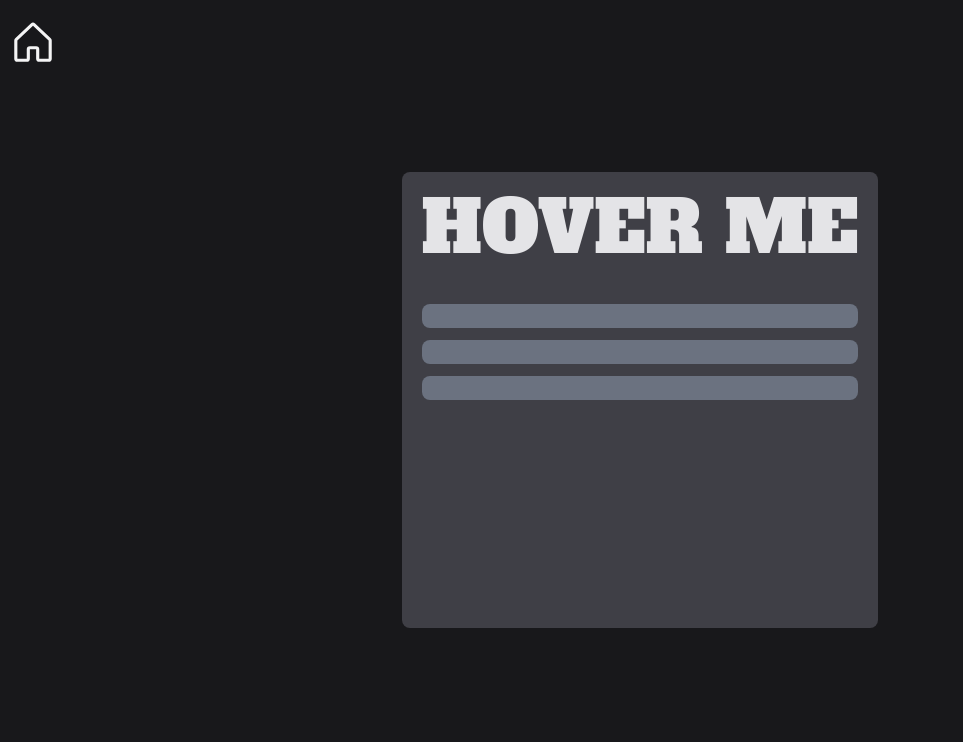
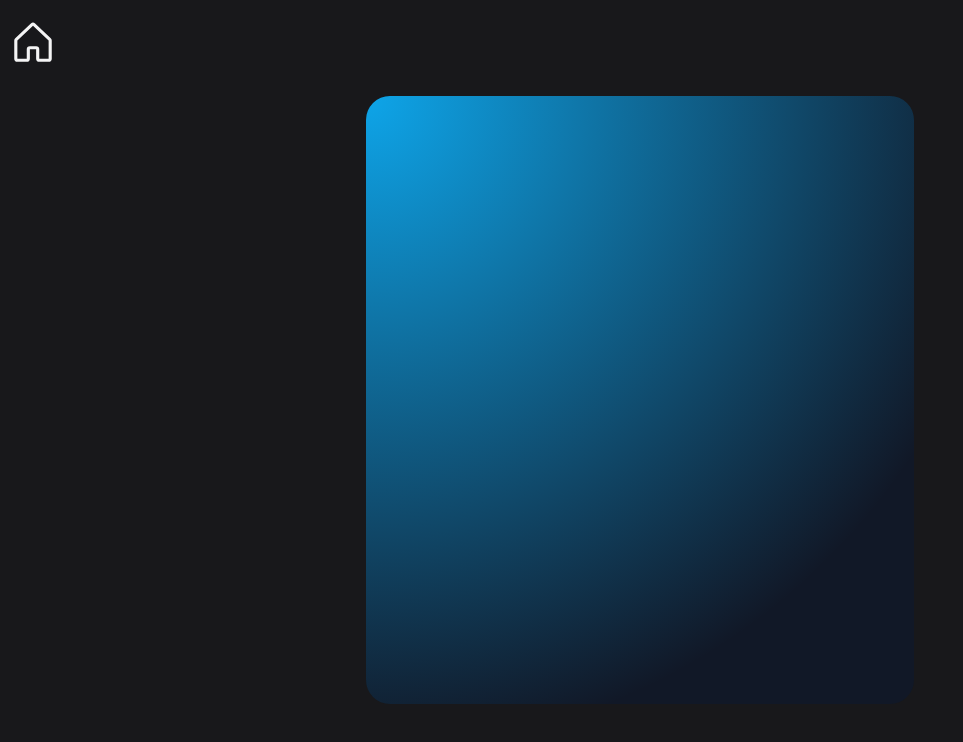
Before and after one commit to 0x7266/framer_motion_practice, a React (Vite) app: page /gradientonhover in a window 1280 px wide. Shown: the top 742 px of the page, without its empty margins (0-963 px from the left). Built offline with nearby package versions, Linux system fonts and the light colour scheme.

Commit message:
getting x and y position

```diff
--- a/src/pages/GradientOnHover.tsx
+++ b/src/pages/GradientOnHover.tsx
@@ -1,8 +1,16 @@
+import { motion } from "framer-motion";
+import { MouseEvent } from "react";
+import HomeIcon from "../assets/HomeIcon";
 import { Link } from "react-router-dom";
-import { motion } from "framer-motion";
-import HomeIcon from "../assets/HomeIcon";
 
-export default function GradientOnHover() {
+export default function Demo() {
+	function handleMouseMove({ currentTarget, clientX, clientY }: MouseEvent) {
+		const { left, top } = currentTarget.getBoundingClientRect();
+
+		const xPosition = clientX - left;
+		const yPosition = clientY - top;
+	}
+
 	return (
 		<>
 			<motion.div
@@ -14,17 +22,29 @@ export default function GradientOnHover() {
 					<HomeIcon />
 				</Link>
 			</motion.div>
-			<div className="w-full h-full flex flex-col items-center justify-center">
+			<div className="h-full flex flex-col items-center justify-center">
+				<div
+					className="flex flex-col justify-center h-4/5 max-h-[700px]"
+					onMouseMove={handleMouseMove}
+				>
 					<motion.div
 						initial={{ opacity: 0 }}
 						animate={{ opacity: 1 }}
 						exit={{
 							opacity: 0,
 							transition: { duration: 1.5, when: "afterChildren" },
+							backgroundColor: "transparent",
 						}}
-					// transition={{ staggerChildren: 2 }}
-					className="flex flex-col gap-10 text-zinc-200 text-7xl font-alfa uppercase bg-zinc-700 rounded-lg p-5 h-3/5 max-h-[500px] overflow-hidden"
+						className="relative text-zinc-200 text-7xl font-alfa uppercase bg-gray-900 rounded-3xl p-14 overflow-hidden h-full"
 					>
+						<motion.div
+							className="absolute inset-0"
+							style={{
+								background:
+									"radial-gradient(circle at 0px 0px, rgba(14, 165, 233, 1), transparent 80%)",
+							}}
+						/>
+						<motion.div className="invisible flex flex-col gap-10">
 							<motion.h1 initial={{ y: -300 }} animate={{ y: 0 }}>
 								HOVER ME
 							</motion.h1>
@@ -39,25 +59,27 @@ export default function GradientOnHover() {
 									initial={{ x: "-600px" }}
 									exit={{ x: "-600px" }}
 									animate={{ x: 0 }}
-							transition={{ delay: 0.2, duration: 0.8 }}
+									transition={{ delay: 0.2, duration: 0.4 }}
 									className="w-full h-6 rounded-lg bg-gray-500"
 								/>
 								<motion.div
 									initial={{ x: "600px" }}
 									exit={{ x: "600px" }}
 									animate={{ x: 0 }}
-							transition={{ delay: 0.3, duration: 0.8 }}
+									transition={{ delay: 0.3, duration: 0.4 }}
 									className="w-full h-6 rounded-lg bg-gray-500"
 								/>
 								<motion.div
 									initial={{ x: "-600px" }}
 									exit={{ x: "-600px" }}
 									animate={{ x: 0 }}
-							transition={{ delay: 0.5, duration: 0.8 }}
+									transition={{ delay: 0.5, duration: 0.4 }}
 									className="w-full h-6 rounded-lg bg-gray-500"
 								/>
 							</motion.div>
 						</motion.div>
+					</motion.div>
+				</div>
 			</div>
 		</>
 	);
```
Lines whose indentation alone changed are shown as unchanged.
